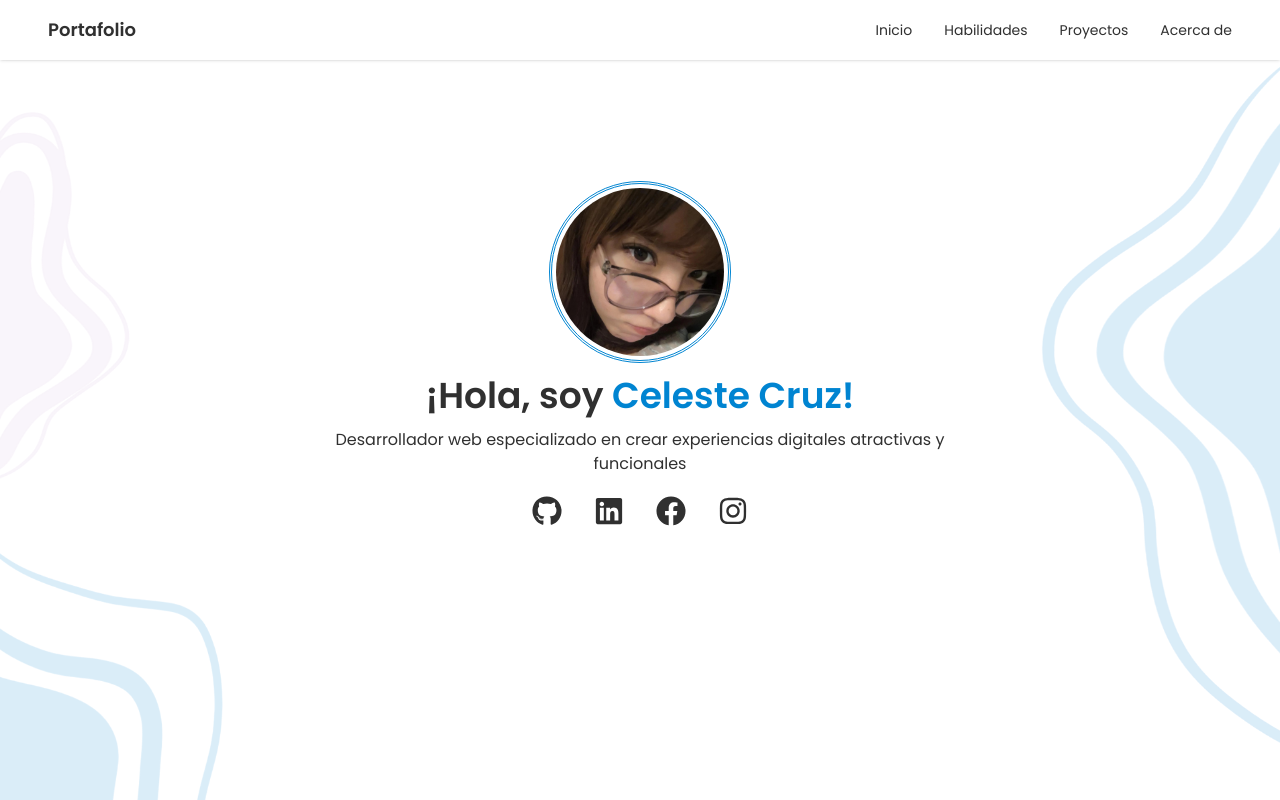
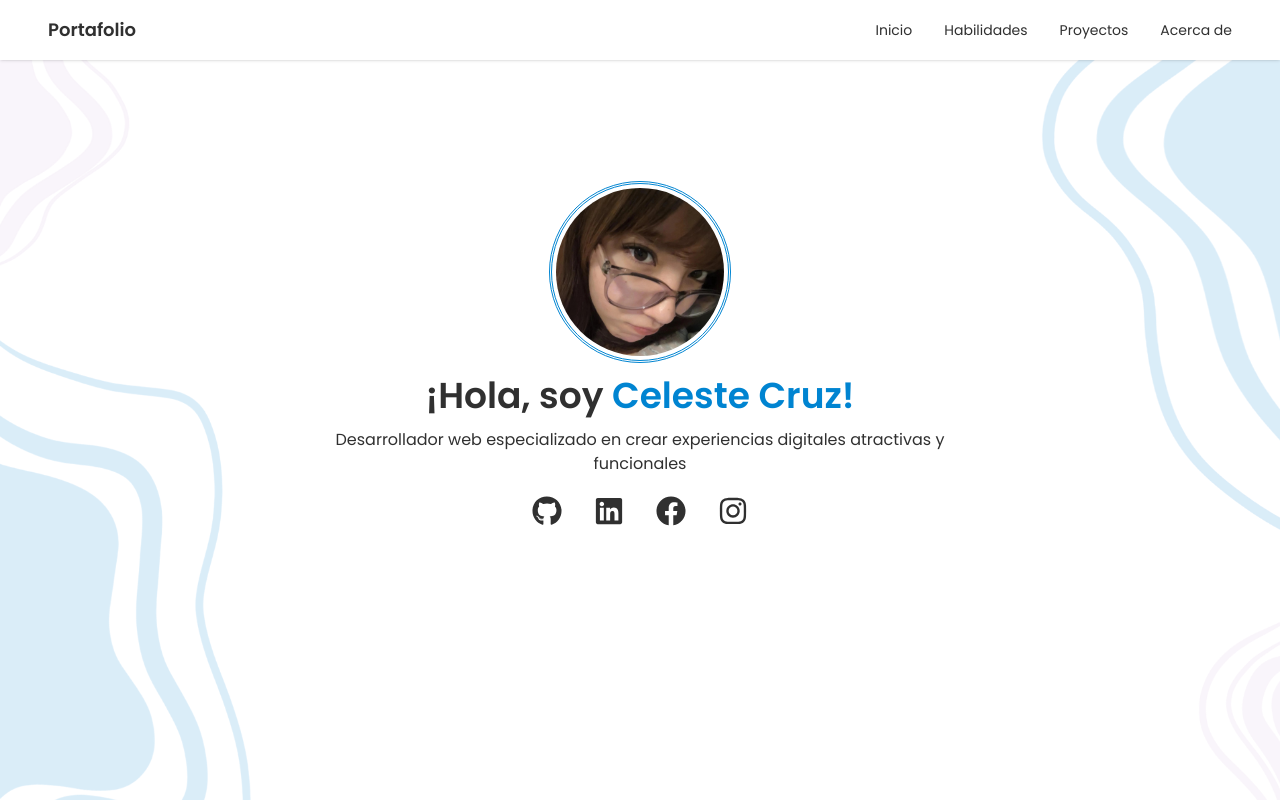
Before and after one commit to celestecruzzg/portafolio, a React (Vite) app in the folder frontend/: page / in a window 1280 px wide. Shown: the top 800 px of the page. Built offline with nearby package versions, Linux system fonts and the light colour scheme.

Commit message:
añadiendo cambios

```diff
--- a/frontend/src/pages/Principal.tsx
+++ b/frontend/src/pages/Principal.tsx
@@ -6,7 +6,7 @@ import backgroundImage from "../assets/images/background.png";
 export default function Principal () {
     return (
         <>
-        <div className="min-h-screen bg-cover bg-center" style={{ backgroundImage: `url(${backgroundImage})` }}>
+        <div className="min-h-screen bg-cover bg-center md:max-h-screen" style={{ backgroundImage: `url(${backgroundImage})` }}>
         <Navbar/>
             <div className="transition-all ease-in-out ">
                 <Inicio/>
```
